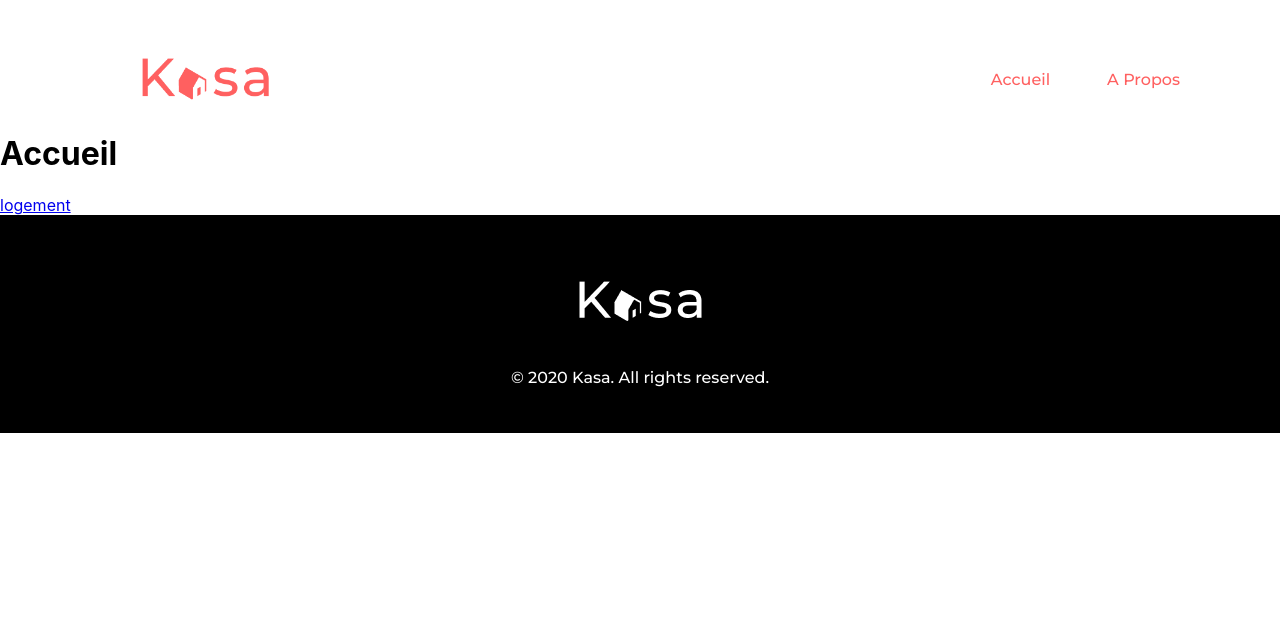
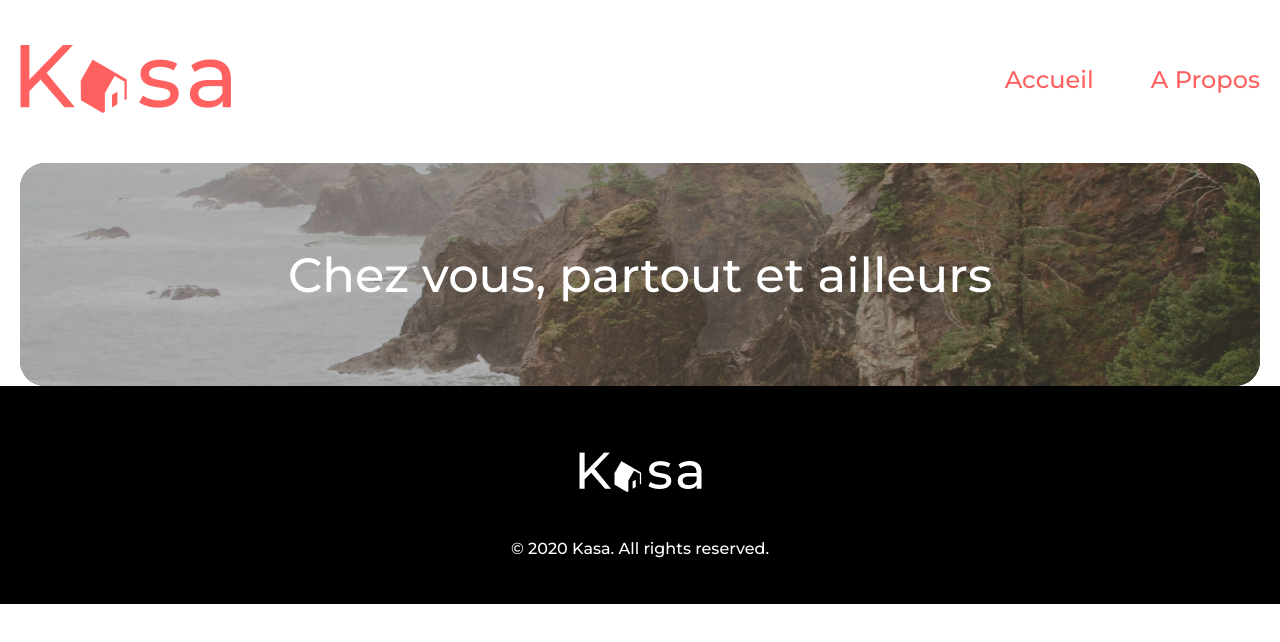
Before and after one commit to TurboTruite/kasa, a React (Create React App) app: page / in a window 1280 px wide. Shown: the top 642 px of the page. Built offline with nearby package versions, Linux system fonts and the light colour scheme.

Commit message:
Retouches header + banner

```diff
--- a/src/App.js
+++ b/src/App.js
@@ -1,24 +1,11 @@
 import './App.scss';
-import { BrowserRouter as Router, Routes, Route, Navigate } from 'react-router-dom';
-import Home from './pages/Home';
-import Logement from './pages/Logement';
-import About from './pages/About'
-import PageNotFound from './pages/PageNotFound';
+import Router from './components/Router';
 
 import React from 'react';
 
 function App() {
   return (
-  <React.StrictMode>
-    <Router>
-        <Routes>
-            <Route path="/" element={<Home />} />
-            <Route path="/logement" element={<Logement />} />
-            <Route path="/about" element={<About />} />
-            <Route path="*" element={<PageNotFound />} />
-        </Routes>
-    </Router>
-  </React.StrictMode>
+    <Router />
   );
 }
 
--- a/src/App.scss
+++ b/src/App.scss
@@ -46,14 +46,17 @@ $kasa-red: #FF6060;
 }
 
 .header {
+  max-width: 1240px;
+  margin: auto;
   display: flex;
   justify-content: space-between;
   align-items: center;
-  margin: 45px 100px 0px 100px;
+  margin-top: 45px;
 
   >img {
-    transform: scale(0.6)
+    height: 68px;
   }
+
 }
 
 .footer {
@@ -62,16 +65,13 @@ $kasa-red: #FF6060;
   flex-direction: column;
   justify-content: center;
   align-items: center;
+
   padding: 66px 0 30px 0;
   gap: 30px;
 
   >p {
     color: white;
     @include basic-font;
-  }
-
-  >img {
-
   }
 }
 
@@ -83,5 +83,36 @@ $kasa-red: #FF6060;
     @include basic-font;
     text-decoration: none;
     color: $kasa-red;
+    font-size: 24px;
   }
 }
+
+.banner {
+  display: flex;
+  flex-direction: column;
+  justify-content: center;
+  align-items: center;
+  height: 223px;
+  margin: 50px auto 0 auto;
+  border-radius: 25px;
+  width: 1240px;
+  overflow: hidden;
+  background-color: black;
+
+  >img {
+    flex-shrink:0;
+    min-height:100%;
+    opacity: 0.7;
+  }
+
+  >h1 {
+    position: absolute;
+    @include basic-font;
+    font-size: 48px;
+    color: white;
+  }
+}
+
+.banner-img-container {
+  border-radius: 25px;
+}
--- /dev/null
+++ b/src/components/Banner.jsx
@@ -0,0 +1,12 @@
+import banner from "../assets/banner.jpg"
+
+function Banner() {
+    return (
+        <div class='banner'>
+            <img src={banner} alt="Bord de mer" />
+            <h1>Chez vous, partout et ailleurs</h1>
+        </div>
+    )
+}
+
+export default Banner
--- /dev/null
+++ b/src/components/Router.js
@@ -0,0 +1,24 @@
+import React from 'react';
+import { BrowserRouter, Routes, Route } from 'react-router-dom';
+import Home from '../pages/Home';
+import Logement from '../pages/Logement';
+import About from '../pages/About'
+import PageNotFound from '../pages/PageNotFound';
+
+
+function Router() {
+    return (
+        <React.StrictMode>
+        <BrowserRouter>
+            <Routes>
+                <Route path="/" element={<Home />} />
+                <Route path="/logement" element={<Logement />} />
+                <Route path="/about" element={<About />} />
+                <Route path="*" element={<PageNotFound />} />
+            </Routes>
+        </BrowserRouter>
+    </React.StrictMode>
+    )
+}
+
+export default Router
--- a/src/pages/Home.js
+++ b/src/pages/Home.js
@@ -1,24 +1,18 @@
 import React from "react"
-
 import Header from "../components/Header"
 import Footer from "../components/Footer"
-
+import Banner from "../components/Banner"
 
 function Home() {
 
     return (
-
         <div>
             <Header />
-            <h1>Accueil</h1>
-            <a href="./logement">logement</a>
+            <Banner />
+
             <Footer />
         </div>
-
-
     )
-
-
 }
 
 export default Home
```
Also changed, not shown: src/assets/banner.jpg (added).
